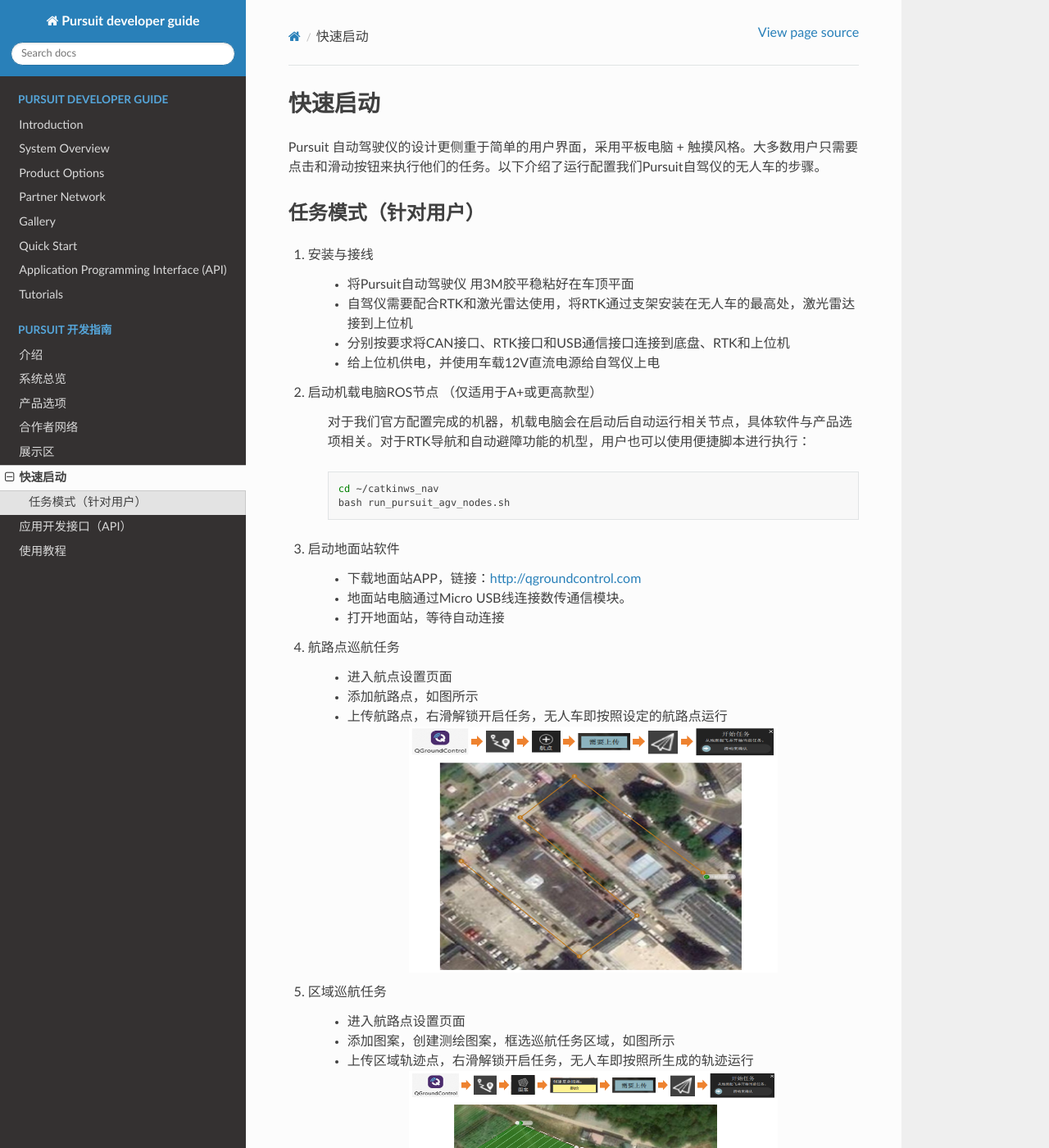
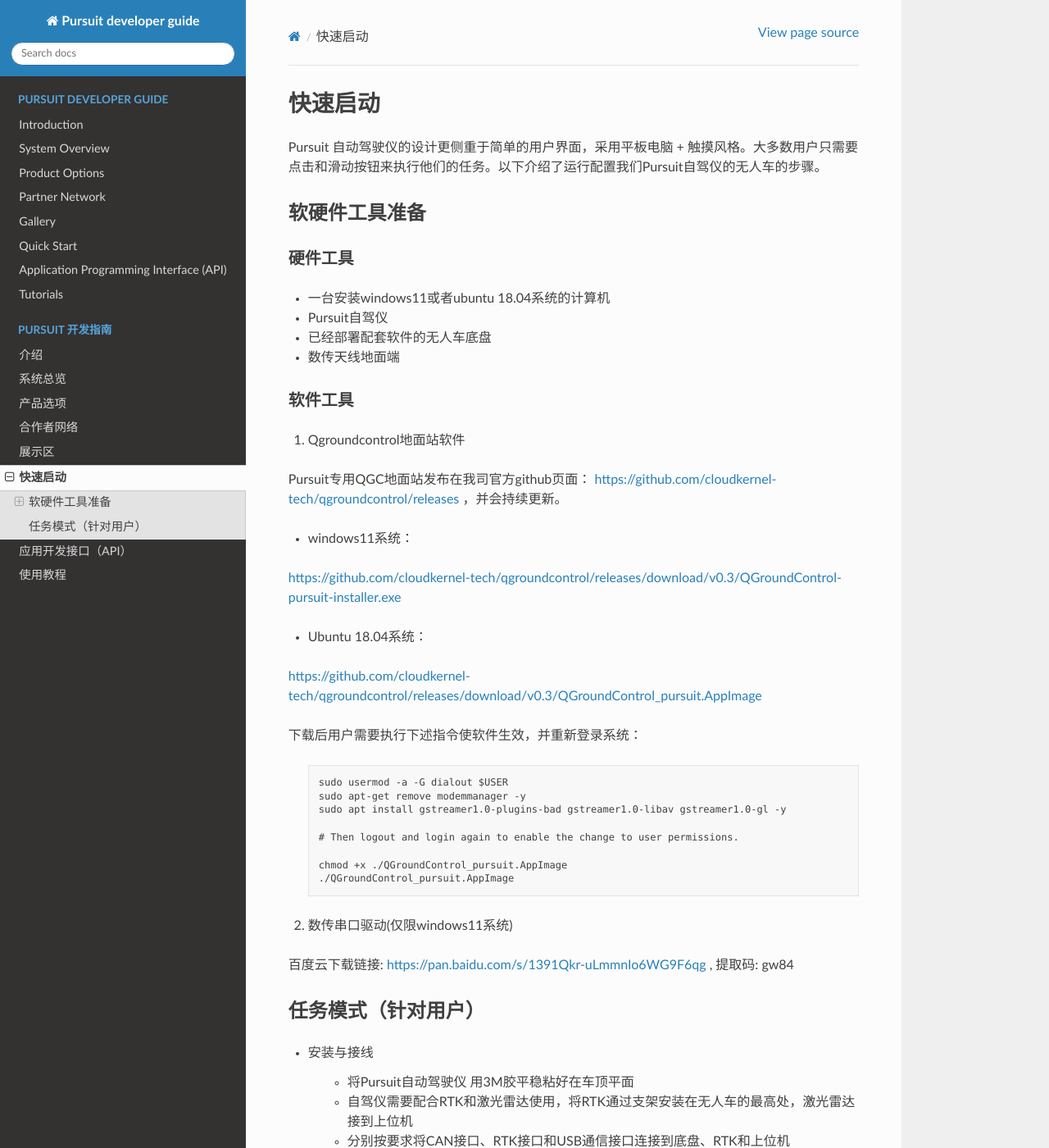
Before and after one commit to cloudkernel-tech/pursuit-guide, a Sphinx documentation site: the page built from docs/quick-start-zh.rst, in a window 1280 px wide and 1400 px high. Shown: the whole window at 82% size. Built offline with Sphinx 7.4.7 and the Read the Docs theme 3.1.0, drawn with Linux system fonts in a browser that asks for light colours; some of the changed text lies outside the part shown.

Commit message:
minor update for quickstart and firmware upgrade

```diff
--- a/docs/quick-start-zh.rst
+++ b/docs/quick-start-zh.rst
@@ -1,20 +1,68 @@
+.. _section_quickstart_zh:
+
 快速启动
 ==================
 
 Pursuit 自动驾驶仪的设计更侧重于简单的用户界面，采用平板电脑 + 触摸风格。大多数用户只需要点击和滑动按钮来执行他们的任务。以下介绍了运行配置我们Pursuit自驾仪的无人车的步骤。
 
+
+软硬件工具准备
+--------------
+
+硬件工具
+^^^^^^^^^^^^^^^^^
+
+- 一台安装windows11或者ubuntu 18.04系统的计算机
+- Pursuit自驾仪
+- 已经部署配套软件的无人车底盘
+- 数传天线地面端
+
+软件工具
+^^^^^^^^^^^^^^^^^
+
+(1) Qgroundcontrol地面站软件
+
+Pursuit专用QGC地面站发布在我司官方github页面： `<https://github.com/cloudkernel-tech/qgroundcontrol/releases>`_ ，并会持续更新。
+
+- windows11系统：
+
+`<https://github.com/cloudkernel-tech/qgroundcontrol/releases/download/v0.3/QGroundControl-pursuit-installer.exe>`_
+
+- Ubuntu 18.04系统：
+
+`<https://github.com/cloudkernel-tech/qgroundcontrol/releases/download/v0.3/QGroundControl_pursuit.AppImage>`_
+
+下载后用户需要执行下述指令使软件生效，并重新登录系统：
+
+    ::
+
+        sudo usermod -a -G dialout $USER
+        sudo apt-get remove modemmanager -y
+        sudo apt install gstreamer1.0-plugins-bad gstreamer1.0-libav gstreamer1.0-gl -y
+
+        # Then logout and login again to enable the change to user permissions.
+
+        chmod +x ./QGroundControl_pursuit.AppImage
+        ./QGroundControl_pursuit.AppImage
+
+
+
+(2) 数传串口驱动(仅限windows11系统)
+
+百度云下载链接: `<https://pan.baidu.com/s/1391Qkr-uLmmnIo6WG9F6qg>`_ , 提取码: gw84
+
+
 任务模式（针对用户）
 ------------------------
 
-#. 安装与接线
+* 安装与接线
 
     - 将Pursuit自动驾驶仪 用3M胶平稳粘好在车顶平面
     - 自驾仪需要配合RTK和激光雷达使用，将RTK通过支架安装在无人车的最高处，激光雷达接到上位机
     - 分别按要求将CAN接口、RTK接口和USB通信接口连接到底盘、RTK和上位机
     - 给上位机供电，并使用车载12V直流电源给自驾仪上电
 
-
-#. 启动机载电脑ROS节点 （仅适用于A+或更高款型）
+* 启动机载电脑ROS节点 （仅适用于A+或更高款型）
 
     对于我们官方配置完成的机器，机载电脑会在启动后自动运行相关节点，具体软件与产品选项相关。对于RTK导航和自动避障功能的机型，用户也可以使用便捷脚本进行执行：
 
@@ -24,14 +72,10 @@
             bash run_pursuit_agv_nodes.sh
 
 
-#. 启动地面站软件
-
-    * 下载地面站APP，链接：`http://qgroundcontrol.com <https://docs.qgroundcontrol.com/master/en/qgc-user-guide/getting_started/download_and_install.html>`_
-    * 地面站电脑通过Micro USB线连接数传通信模块。
-    * 打开地面站，等待自动连接
+* 启动地面站软件，将数传地面端通过micro usb线连接到地面站电脑， 等待自动连接
 
 
-#. 航路点巡航任务
+* 航路点巡航任务
 
     - 进入航点设置页面
     - 添加航路点，如图所示
@@ -45,7 +89,7 @@
        :align: center
 
 
-#. 区域巡航任务
+*  区域巡航任务
 
     - 进入航路点设置页面
     - 添加图案，创建测绘图案，框选巡航任务区域，如图所示
```
Also changed, not shown: docs/quick-start.rst (+50 -9 lines), docs/tutorials_en/firmware_upgrade.rst (+1 -24 lines), docs/tutorials_zh/firmware_upgrade_zh.rst (+2 -22 lines).
